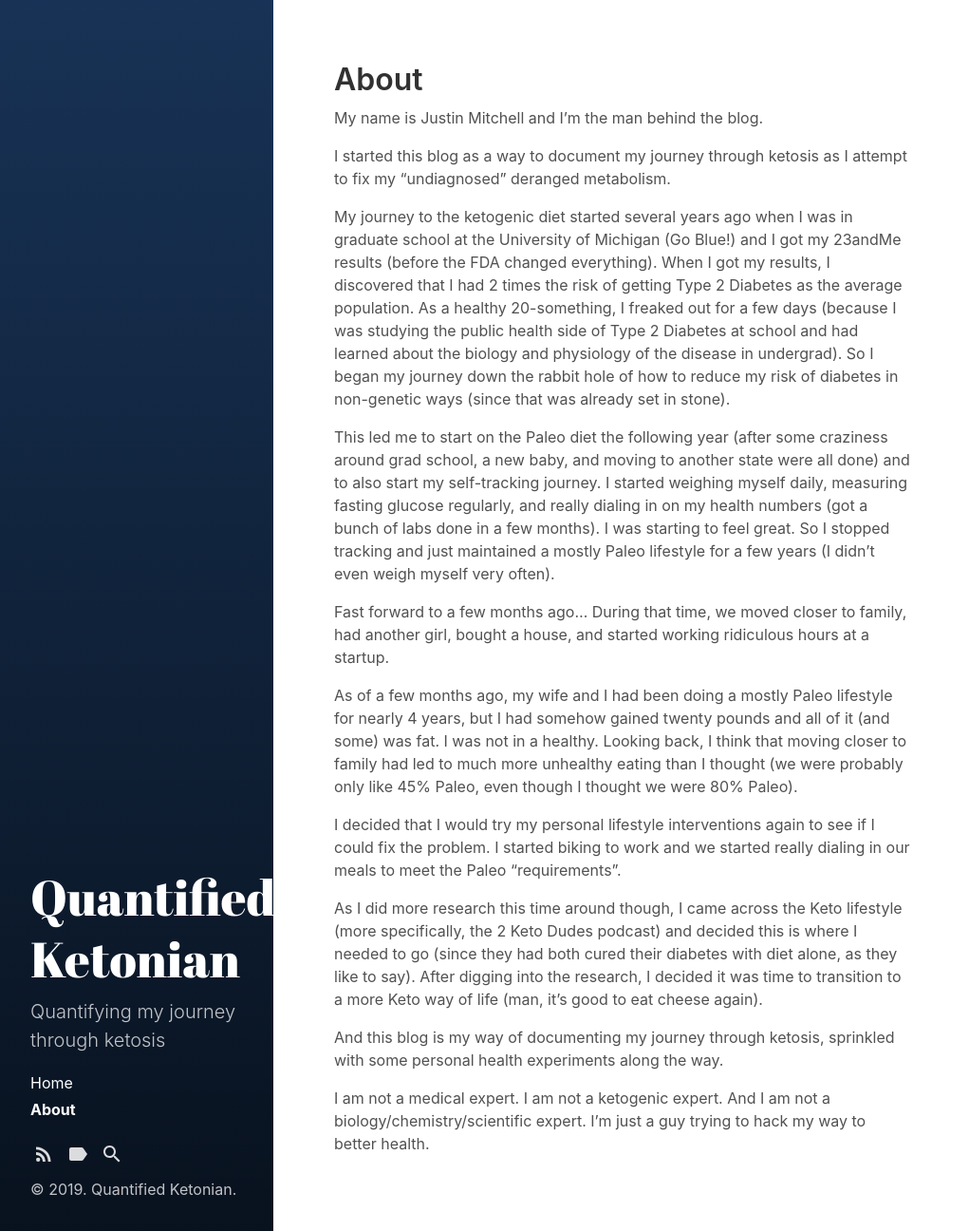
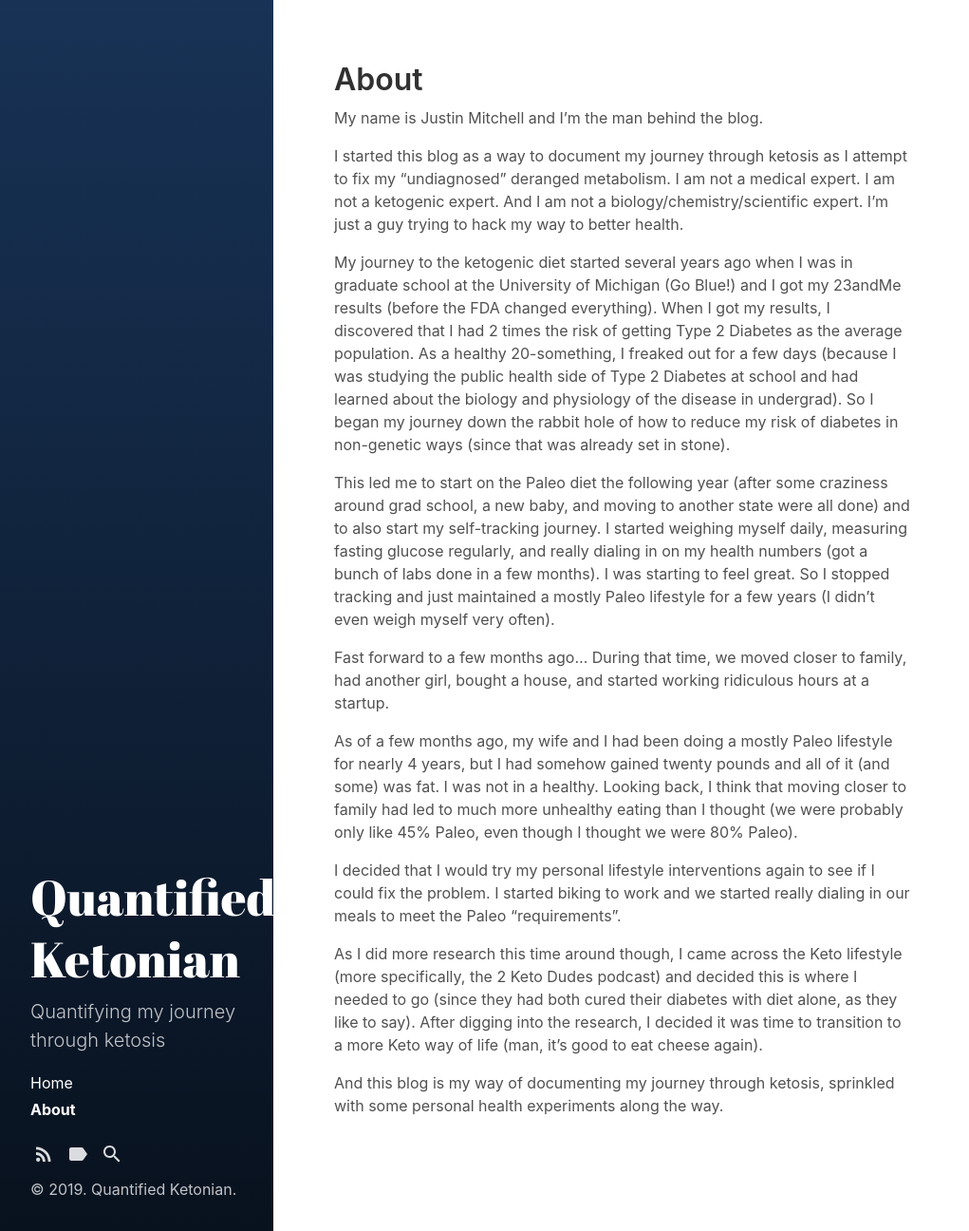
Before and after one commit to quantifiedketonian/quantifiedketonian.github.io, a Jekyll site: the page built from about.md, in a window 1280 px wide. Shown: the whole page at 95% size, without its empty margins (0-1021 px from the left). Built offline with Jekyll 4.4.1, drawn with Linux system fonts in a browser that asks for light colours; part of the change alters nothing that is shown.

```diff
--- a/about.md
+++ b/about.md
@@ -6,7 +6,7 @@ sidebar_link: true
 ---
 My name is Justin Mitchell and I'm the man behind the blog.
 
-I started this blog as a way to document my journey through ketosis as I attempt to fix my "undiagnosed" deranged metabolism.
+I started this blog as a way to document my journey through ketosis as I attempt to fix my "undiagnosed" deranged metabolism. I am not a medical expert. I am not a ketogenic expert. And I am not a biology/chemistry/scientific expert. I'm just a guy trying to hack my way to better health.
 
 My journey to the ketogenic diet started several years ago when I was in graduate school at the University of Michigan (Go Blue!) and I got my 23andMe results (before the FDA changed everything). When I got my results, I discovered that I had 2 times the risk of getting Type 2 Diabetes as the average population. As a healthy 20-something, I freaked out for a few days (because I was studying the public health side of Type 2 Diabetes at school and had learned about the biology and physiology of the disease in undergrad). So I began my journey down the rabbit hole of how to reduce my risk of diabetes in non-genetic ways (since that was already set in stone).
 
@@ -21,5 +21,3 @@ I decided that I would try my personal lifestyle interventions again to see if I
 As I did more research this time around though, I came across the Keto lifestyle (more specifically, the 2 Keto Dudes podcast) and decided this is where I needed to go (since they had both cured their diabetes with diet alone, as they like to say). After digging into the research, I decided it was time to transition to a more Keto way of life (man, it's good to eat cheese again).
 
 And this blog is my way of documenting my journey through ketosis, sprinkled with some personal health experiments along the way.
-
-I am not a medical expert. I am not a ketogenic expert. And I am not a biology/chemistry/scientific expert. I'm just a guy trying to hack my way to better health.
```
